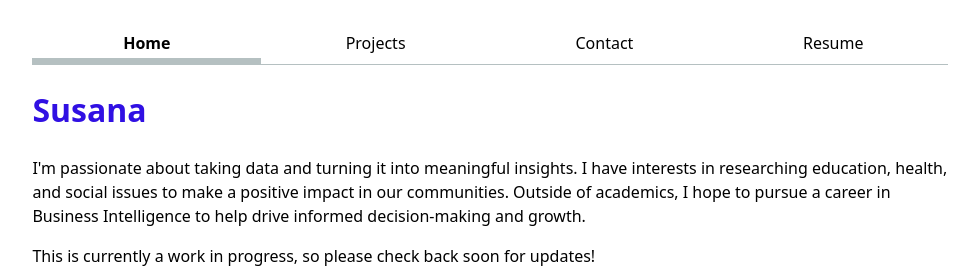
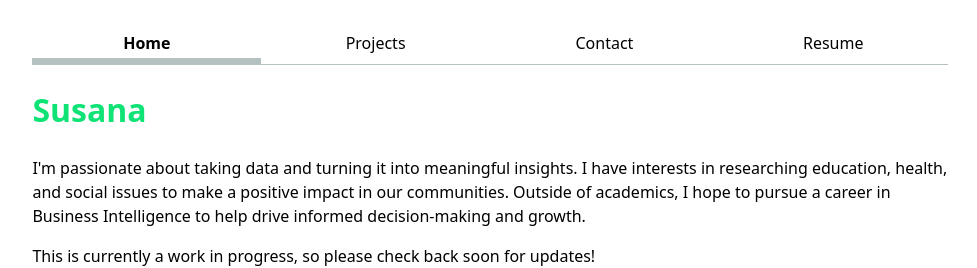
Before and after one commit to shaing04/106-portfolio, a plain HTML site: page index.html in a window 1280 px wide. Shown: the top 268 px of the page, without its empty margins (150-1127 px from the left). Drawn offline with Linux system fonts and the light colour scheme.

Commit message:
Update styles.css

```diff
--- a/styles.css
+++ b/styles.css
@@ -11,7 +11,7 @@ html {
 }
 
 h1 {
-  color: rgb(48, 16, 227);
+  color: rgb(16, 227, 118);
 
 }
 
```
